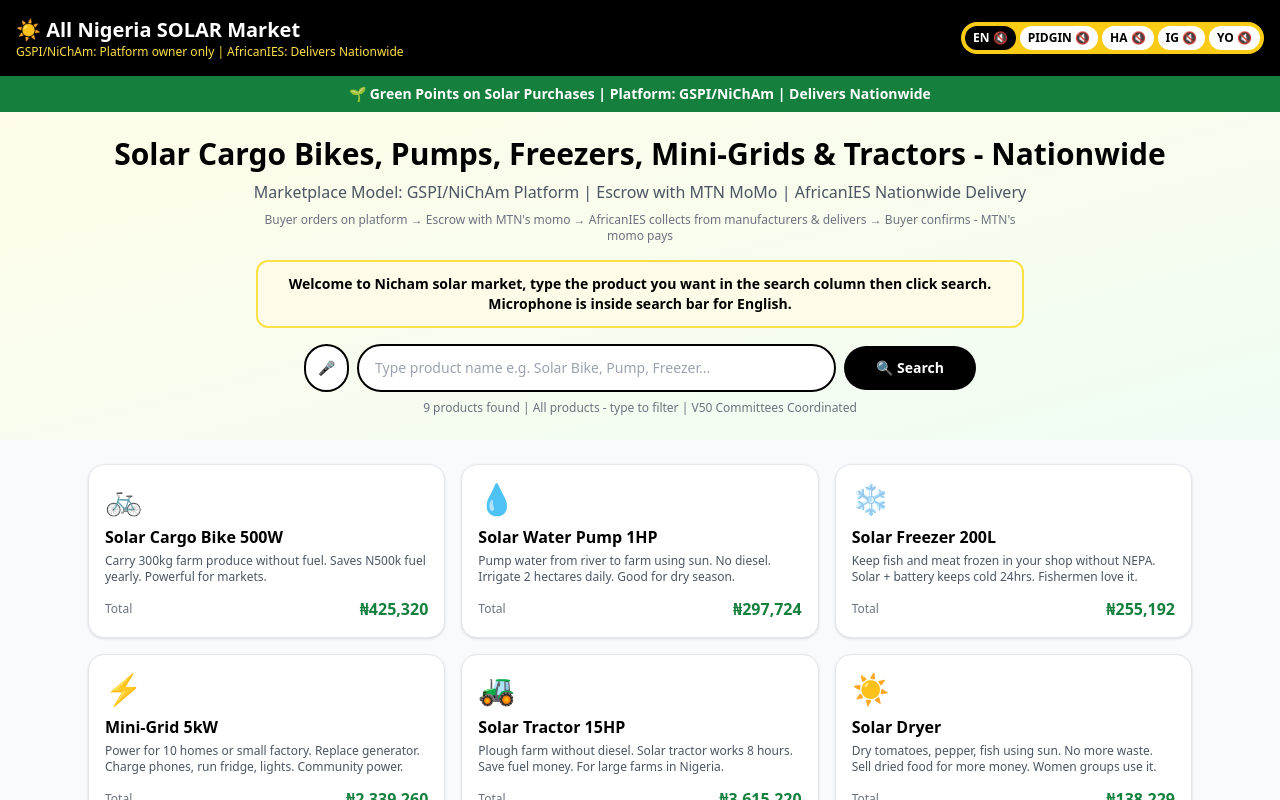
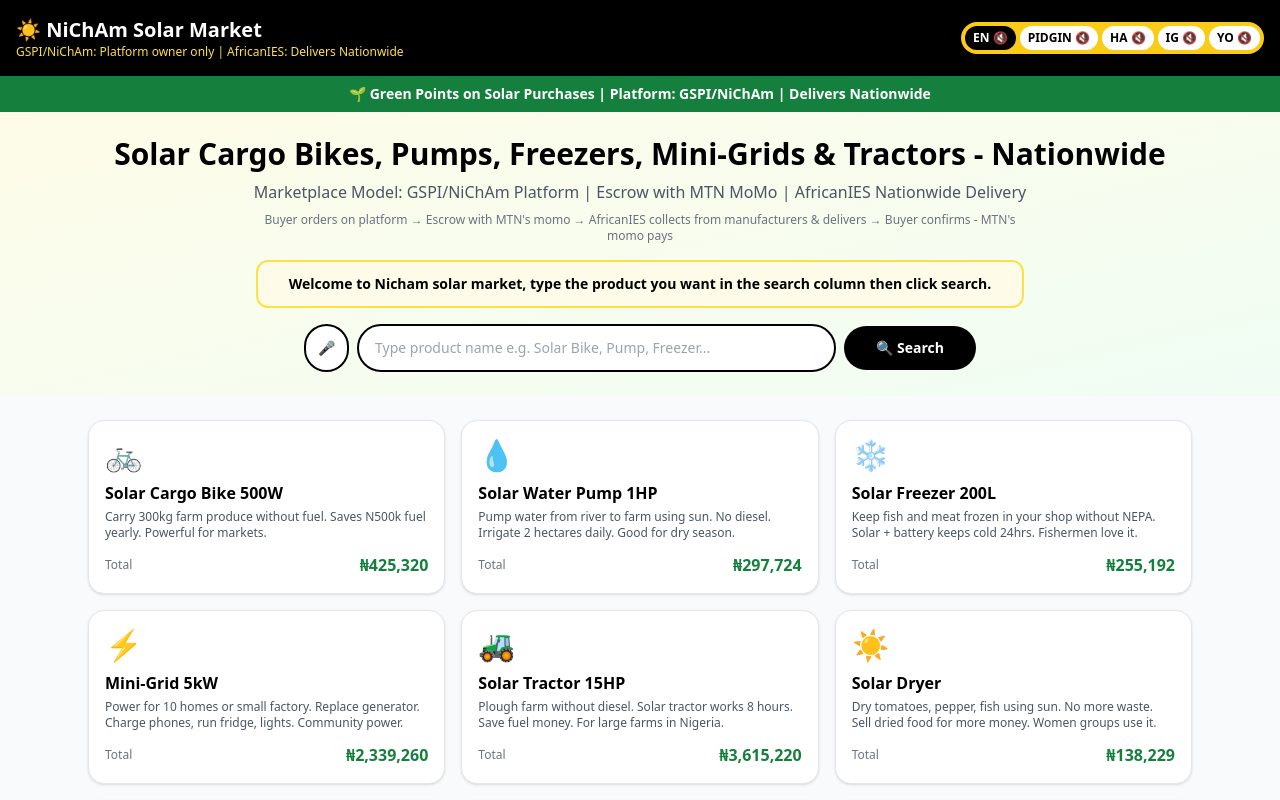
Before and after one commit to gspiassociatesltd/nicham-trade, a Next.js app: page / in a window 1280 px wide. Shown: the top 800 px of the page. Built offline with nearby package versions, Linux system fonts and the light colour scheme.

Commit message:
Add files via upload

```diff
--- a/app/page.tsx
+++ b/app/page.tsx
@@ -61,18 +61,18 @@
   const t = translations[lang] || translations.en
 
   const welcomeText: any = {
-    en: "Welcome to Nicham solar market, type the product you want in the search column then click search. Microphone is inside search bar for English.",
-    pidgin: "Welcome to Nicham solar market, type product wey you want for search column then click search. Mic dey inside search bar.",
-    ha: "Barka da zuwa kasuwar Nicham Solar. Rubuta sunan kaya a search. (Voice comes next version for Hausa)",
-    ig: "Nnoo na ahia Nicham Solar. Pinyere aha na search. (Voice ga-abia ozo maka Igbo)",
-    yo: "Kaabo si oja Nicham Solar. Te oruko oja ni search. (Voice yoo wa fun Yoruba ni version to nbo)"
+    en: "Welcome to Nicham solar market, type the product you want in the search column then click search.",
+    pidgin: "Welcome to Nicham solar market, type product wey you want for search column then click search.",
+    ha: "Barka da zuwa kasuwar Nicham Solar. Rubuta sunan kayan da kake so a wurin bincike sannan danna search.",
+    ig: "Nnoo na ahia Nicham Solar. Pịnye aha ngwaahịa ịchọrọ na kọlụm ọchụchọ wee pịa search.",
+    yo: "Kaabo si oja Nicham Solar. Tẹ orukọ ọja ti o fẹ sinu apoti iwadi lẹhinna tẹ search."
   }
 
   return (
     <main className="min-h-screen">
       <header className="bg-black text-white p-4 flex justify-between items-center">
         <div>
-          <h1 className="text-xl font-black">☀️ All Nigeria SOLAR Market</h1>
+          <h1 className="text-xl font-black">☀️ NiChAm Solar Market</h1>
           <p className="text-xs text-yellow-300">GSPI/NiChAm: Platform owner only | AfricanIES: Delivers Nationwide</p>
         </div>
         <LangToggle lang={lang} setLang={handleLang} />
@@ -109,9 +109,7 @@
             🔍 Search
           </button>
         </div>
-        <div className="text-xs text-gray-500 mt-2">
-          {filtered.length} products found | {searchTerm ? `Results for "${searchTerm}"` : "All products - type to filter"} | V50 Committees Coordinated
-        </div>
+        <div className="text-xs text-gray-500 mt-2 hidden"></div>
       </section>
 
       <section id="products-grid" className="grid grid-cols-1 md:grid-cols-3 gap-4 p-6 max-w-6xl mx-auto">
```
